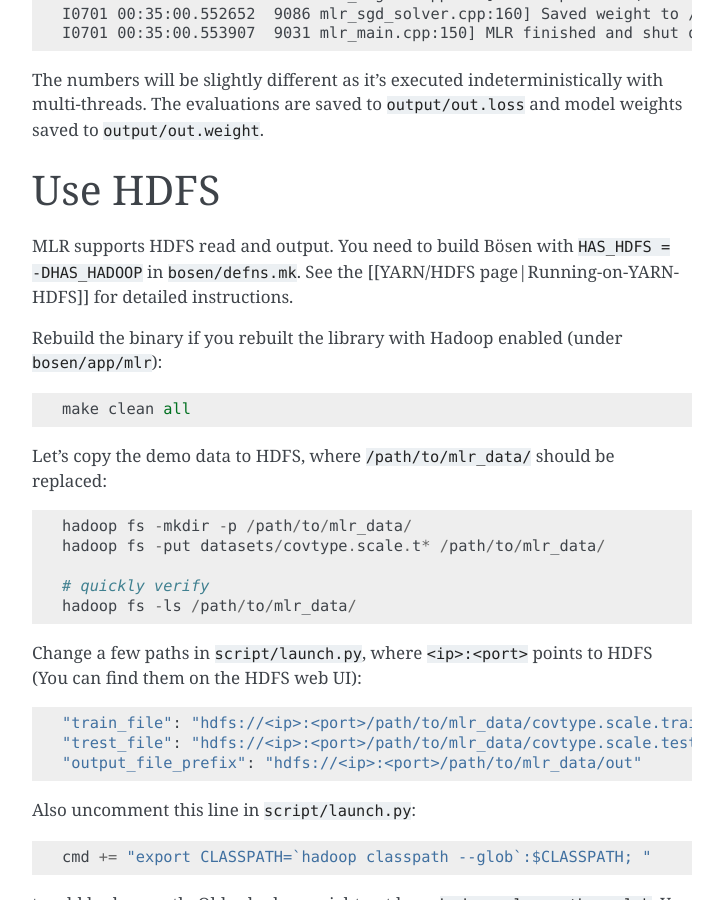
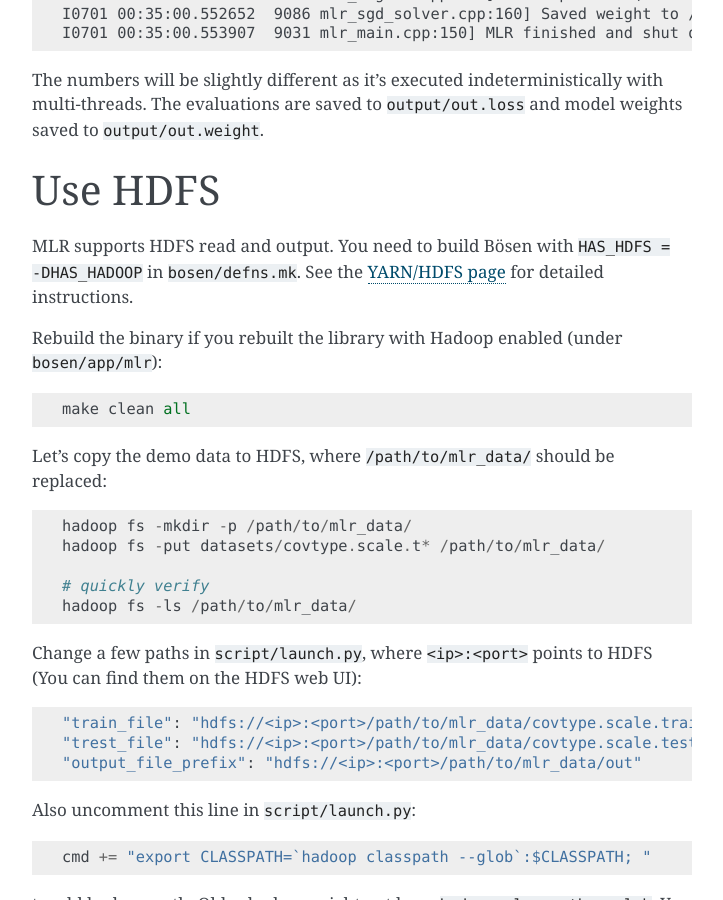
Before and after one commit to sailing-pmls/pmls.readthedocs.io, a Sphinx documentation site: the page built from docs/multiclass-logistic-regression.md, in a window 1280 px wide and 900 px high, scrolled down 1349 px. Shown: the whole window, without its empty margins (388-1111 px from the left). Built offline with Sphinx 7.4.7, drawn with Linux system fonts in a browser that asks for light colours.

Commit message:
Update multiclass-logistic-regression.md

```diff
--- a/docs/multiclass-logistic-regression.md
+++ b/docs/multiclass-logistic-regression.md
@@ -53,7 +53,7 @@ The numbers will be slightly different as it's executed indeterministically with
 
 # Use HDFS
 
-MLR supports HDFS read and output. You need to build Bösen with `HAS_HDFS = -DHAS_HADOOP` in `bosen/defns.mk`. See the [[YARN/HDFS page|Running-on-YARN-HDFS]] for detailed instructions.
+MLR supports HDFS read and output. You need to build Bösen with `HAS_HDFS = -DHAS_HADOOP` in `bosen/defns.mk`. See the [YARN/HDFS page](yarn-hdfs.md) for detailed instructions.
 
 Rebuild the binary if you rebuilt the library with Hadoop enabled (under `bosen/app/mlr`):
 
```
